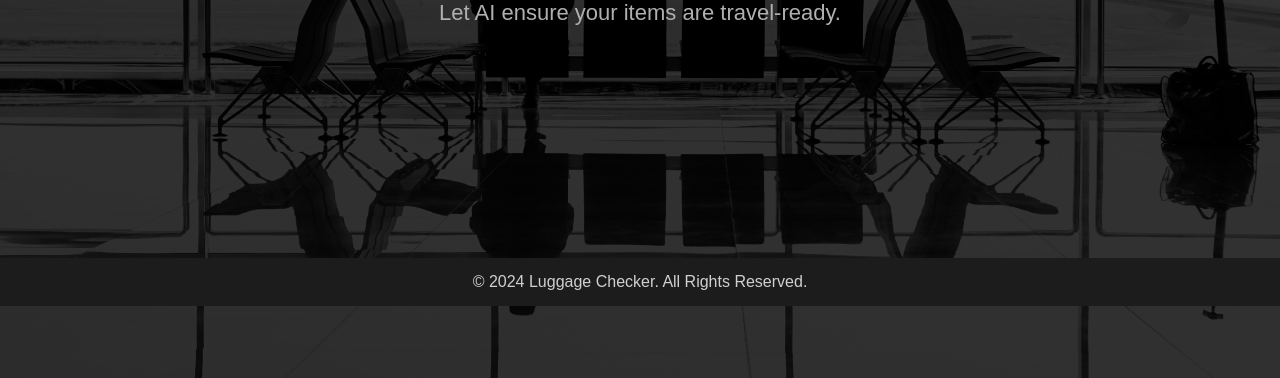
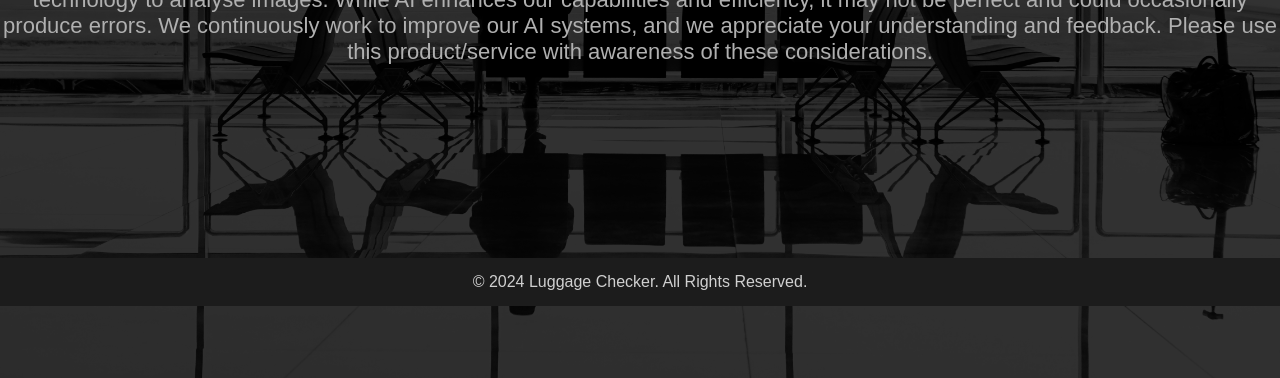
Before and after one commit to colenelson33/luggage-checker, a website: page app/pages/index.html in a window 1280 px wide. Shown: the part 494-872 px from the top of the page. Drawn offline with Linux system fonts and the light colour scheme.

Commit message:
disclaimer

```diff
--- a/app/pages/index.html
+++ b/app/pages/index.html
@@ -19,7 +19,14 @@
     <main class="hero-section">
         <div class="hero-text">
             <h1 class="typing-text">Check your luggage for compliance...</h1>
-            <p>Let AI ensure your items are travel-ready.</p>
+            <p>Let AI ensure your items are travel-ready.
+                Disclaimer: Use of AI Technology
+
+                This product/service utilizes artificial intelligence (AI) technology to
+                 analyse images. While AI enhances our capabilities and efficiency, it may
+                 not be perfect and could occasionally produce errors.
+                 We continuously work to improve our AI systems, and we appreciate your understanding and feedback.
+                  Please use this product/service with awareness of these considerations.</p>
         </div>
     </main>
 
```
Also changed, not shown: app/pages/airports.html (+1 -1 lines), app/pages/scan.html (+1 -1 lines).
